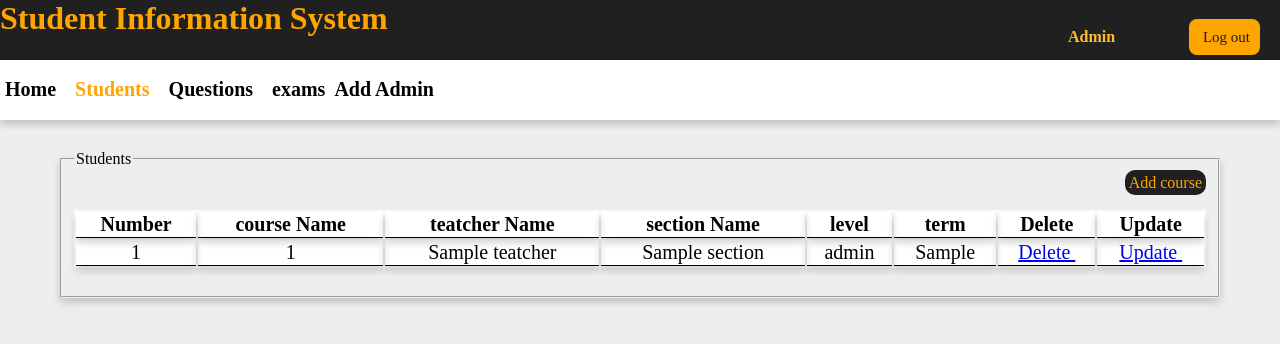
After one commit to Abdulhafeedh/student_information_system, a PHP site: page /show_courses.php in a window 1280 px wide. The commit adds this page. Shown: the top 344 px of the page. Run offline with PHP 8.4, Linux system fonts and the light colour scheme; tables that the repository leaves empty hold one stand-in row (values such as "Sample post").

```diff
--- a/add_update_faculty.php
+++ b/add_update_faculty.php
@@ -54,7 +54,7 @@
             $r = mysqli_query($con, "update faculty set f_name='" .  $_POST["name"] . "',f_date=" . $date . " where f_no=" . $_GET["update"]); //,Ctime='".$t."'   Cid=".$i.",
             echo '<h2 style=" text-align: center ; background-color: rgba(211, 219, 211, 0.384);
                     color: green;" >Update done</h2>';
-            // echo '<meta http-equiv="refresh" content="2; url=i.php">';
+            echo '<meta http-equiv="refresh" content="2; url=show_faculty.php">';
         }
 
         $r = mysqli_query($con, "select * from faculty where f_no=" . $_GET["update"]); //. $_GET["d"]
--- a/add_update_section.php
+++ b/add_update_section.php
@@ -56,7 +56,7 @@
             $r = mysqli_query($con, "update section set sec_name='" .  $_POST["name"] . "',sec_date=" . $date . " where sec_no=" . $_GET["update"]); //,Ctime='".$t."'   Cid=".$i.",
             echo '<h2 style=" text-align: center ; background-color: rgba(211, 219, 211, 0.384);
                     color: green;" >Update done</h2>';
-            // echo '<meta http-equiv="refresh" content="2; url=i.php">';
+            echo '<meta http-equiv="refresh" content="2; url=show_section.php">';
         }
 
         $r = mysqli_query($con, "select * from section where sec_no=" . $_GET["update"]); //. $_GET["d"]
--- a/add_update_teatcher.php
+++ b/add_update_teatcher.php
@@ -20,7 +20,7 @@
             $r = mysqli_query($con, "insert into teatcher(t_name, t_phone_number, t_address, t_salary) values ('" . $_POST["fullName"] . "','" . $_POST["phoneNumber"] . "','" . $_POST["address"] . "', " . $_POST["salary"] . "  )");
             echo '<h2 style=" text-align: center ; background-color: rgba(211, 219, 211, 0.384);
                     color: green;" >Add done</h2>';
-            // echo '<meta http-equiv="refresh" content="2; url=i.php">';
+            echo '<meta http-equiv="refresh" content="2; url=show_teatcher.php">';
         }
         echo '
 
--- /dev/null
+++ b/show_courses.php
@@ -0,0 +1,78 @@
+<!DOCTYPE html>
+<html lang="en">
+
+<head>
+    <meta charset="UTF-8">
+    <meta http-equiv="X-UA-Compatible" content="IE=edge">
+    <meta name="viewport" content="width=device-width, initial-scale=1.0">
+    <link rel="stylesheet" href="../fontawesome-free-6.1.1-web/css/all.min.css">
+    <link rel="stylesheet" href="style.css">
+    <title>Admin</title>
+</head>
+
+<body>
+
+    <?PHP
+    include "header.php";
+    include "connect.php";
+    echo '<nav id="nav_id">
+		<br>
+		<a " href="index.php"><i class="fa-solid fa-house"></i>&nbsp;Home&nbsp;&nbsp;</a>
+		<a  style="color: orange; href="show_student.php"><i class="fa-solid fa-book-open-reader"></i>&nbsp;Students&nbsp;&nbsp;</a>
+		<a  href="Questions.php"><i class="fa-solid fa-clipboard-question"></i>&nbsp;Questions&nbsp;&nbsp;</a>
+		<a  href="student_exams.php"><i class="fa-solid fa-chalkboard-user"></i>&nbsp;exams</a>
+		<a  href="add_admin.php"><i class="fa-solid fa-chalkboard-user"></i>&nbsp;Add Admin</a>
+		</nav>';
+
+    if (isset($_GET["delete"])) {
+
+        $sql = mysqli_query($con, "delete from courses where cour_no=" . $_GET["delete"]);
+        // $sql = mysqli_query($con, "delete from exam where Sid=" . $_GET["d"]);
+        // $sql = mysqli_query($con, "delete from s_a where Sid=" . $_GET["d"]);
+    }
+    $sql = mysqli_query($con, "select courses.cour_no ,courses.cour_name,teatcher.t_name,section.sec_name ,courses.cour_level,courses.cour_term FROM courses JOIN section ON courses.sec_no = section.sec_no JOIN teatcher ON courses.t_no = teatcher.t_no
+    ");
+
+    echo '<fieldset id="fieldtable" ><legend>Students</legend>
+		<div style="text-align: right;"><a href="add_update_courses.php?add=add"  class="button_add">Add course</a></div><br>
+	<table id="idtable2" >
+		<tr>
+		<th align=center>Number</th>
+		<th align=center>course Name</th>
+		<th align=center>teatcher Name</th>
+	    <th align=center>section Name</th>
+		<th align=center>level</th>
+	    <th align=center>term</th>
+
+		<th align=center>Delete</th>
+        <th align=center>Update</th>
+		</tr>';
+    $i = 1;
+    while ($f = mysqli_fetch_array($sql)) {
+        echo '<tr>';
+        echo '<td align=center>' . $i . '</td>';
+        echo '<td align=center>' . $f["cour_name"] . '</td>';
+        echo '<td align=center>' . $f["t_name"] . '</td>';
+        echo '<td align=center>' . $f["sec_name"] . '</td>';
+        echo '<td align=center>' . $f["cour_level"] . '</td>';
+        echo '<td align=center>' . $f["cour_term"] . '</td>';
+
+        echo '<td align=center><a id="edetingancor" href=show_courses.php?delete=' . $f["cour_no"] . '>Delete&nbsp;<i class="fa-solid fa-file-circle-minus"></i></a></td>';
+        echo '<td align=center><a id="edetingancor" href=add_update_courses.php?update=' . $f["cour_no"] . '>Update&nbsp;<i class="fa-solid fa-file-circle-minus"></i></a></td>';
+
+        echo '</tr>';
+        $i += 1;
+    }
+    echo '</table><br></fieldset>';
+
+
+
+
+
+
+    ?>
+
+
+</body>
+
+</html>
--- a/show_teatcher.php
+++ b/show_teatcher.php
@@ -19,7 +19,7 @@
 		<br>
 		<a " href="index.php"><i class="fa-solid fa-house"></i>&nbsp;Home&nbsp;&nbsp;</a>
 		<a  href="course.php"><i class="fa-solid fa-book-open-reader"></i>&nbsp;Course&nbsp;&nbsp;</a>
-		<a style="color: orange; href="Questions.php"><i class="fa-solid fa-clipboard-question"></i>&nbsp;Questions&nbsp;&nbsp;</a>
+		<a style="color: orange; href="show_teatcher.php"><i class="fa-solid fa-clipboard-question"></i>&nbsp;teatchers&nbsp;&nbsp;</a>
 		<a  href="student_exams.php"><i class="fa-solid fa-chalkboard-user"></i>&nbsp;exams</a>
 		</nav>';
 
```
Also changed, not shown: add_update_courses.php (added, +164 -0 lines).
